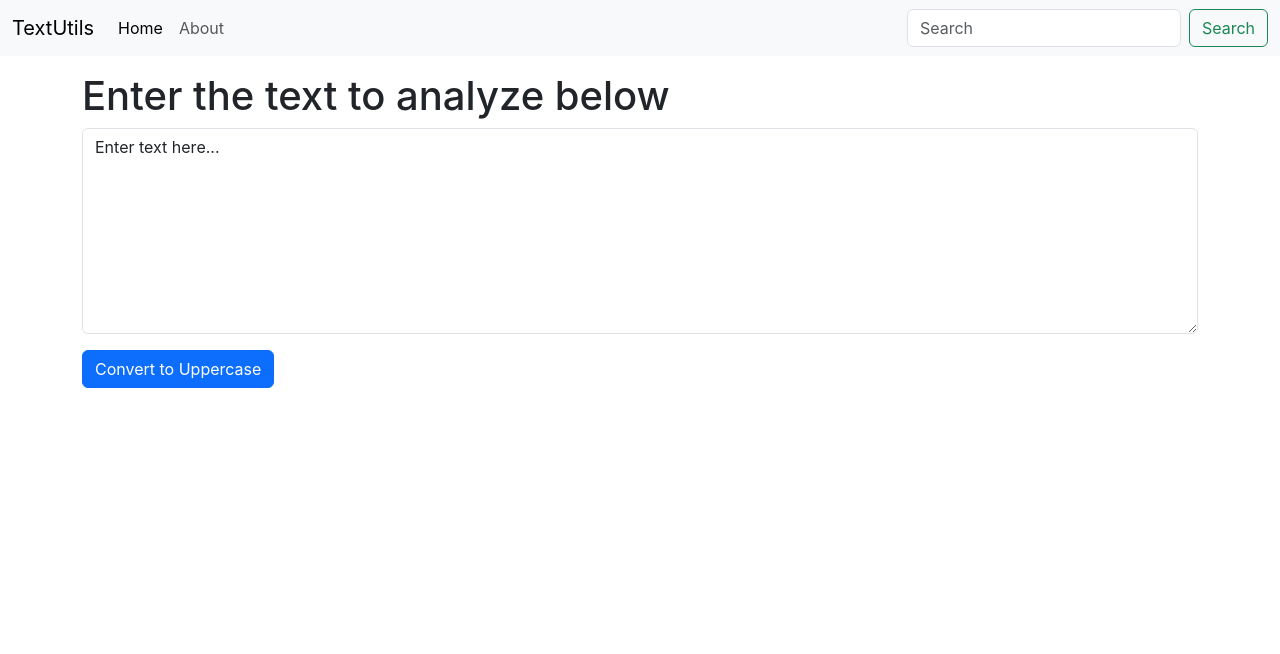
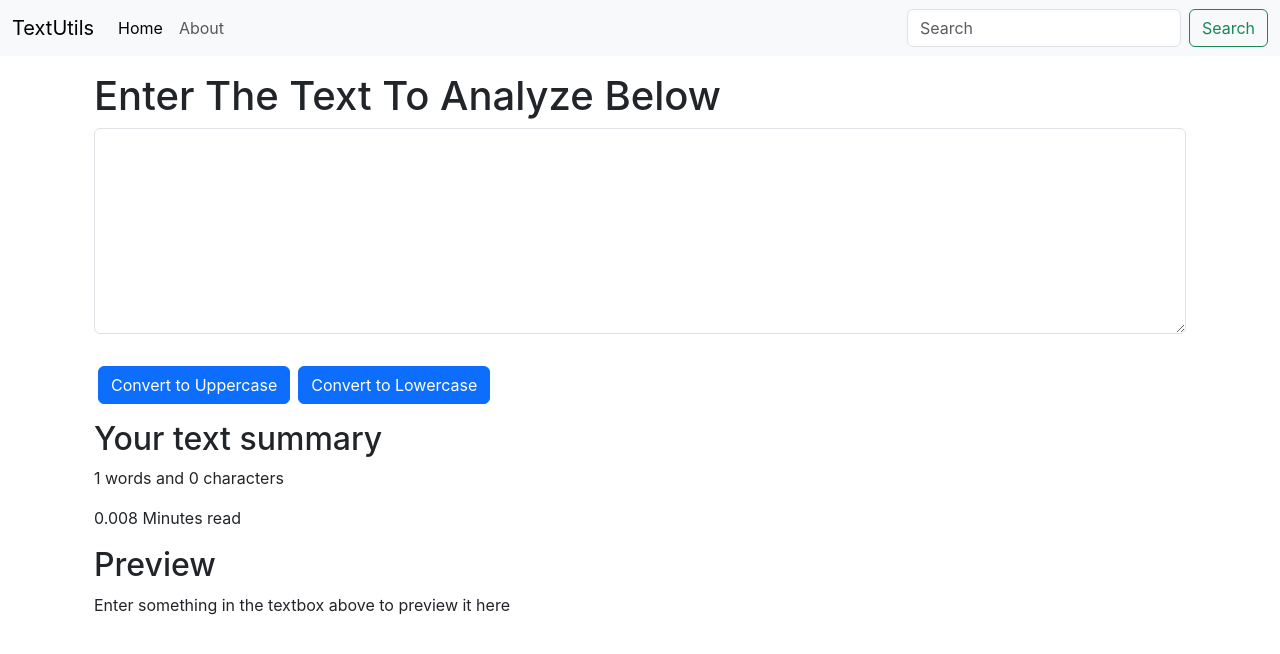
Before and after one commit to Nikhleshshukla123/textutils, a React (Create React App) app: page / in a window 1280 px wide. Shown: the top 654 px of the page. Built offline with nearby package versions, Linux system fonts and the light colour scheme.

Commit message:
Adding convert to lowercase functionality

```diff
--- a/src/App.js
+++ b/src/App.js
@@ -8,7 +8,7 @@ function App() {
     <>
 <Navbar title="TextUtils" aboutText="About"/>
 <div className="container my-3">
-  <TextForm heading="Enter the text to analyze below" mode="light" />
+  <TextForm heading="Enter The Text To Analyze Below" mode="light" />
 </div>
     </>
   );
--- a/src/components/TextForm.js
+++ b/src/components/TextForm.js
@@ -9,21 +9,38 @@ export default function TextForm(props) {
         setText(newText); // This line will cause an error because setText is not a function here (correct way to update state)
     }
 
+    const handleLoClick = () => {
+        // console.log("Uppercase was clicked" + text);
+        let newText = text.toLowerCase(); // This line will cause an error because setText is not a function here (correct way to update state)
+        setText(newText); // This line will cause an error because setText is not a function here (correct way to update state)
+    }
+
     const handleOnChange = (event) => {
         console.log("On change");
         setText(event.target.value); // This line will cause an error because setText is not a function here (correct way to update state)
     }
 
-    const [text, setText] = useState('Enter text here...');
+    const [text, setText] = useState('');
     // text = "new text";  // This line is not needed as it will not update the state  (wrong way to update state)
     // setText("New text"); // This line will cause an error because setText is not a function here (correct way to update state)
     return (
         <>
-        <h1>{props.heading}</h1>
-        <div className="mb-3">
-        <textarea className="form-control" id="myBox" value={text} onChange={handleOnChange} rows="8"></textarea>
-        <button className="btn btn-primary my-3" onClick={handleUpClick}>Convert to Uppercase</button>
-</div>
+        <div className="container">
+            <h1>{props.heading}</h1>
+            <div className="mb-3">
+                <textarea className="form-control" id="myBox" value={text} onChange={handleOnChange} rows="8"></textarea>
+            </div>
+            <button className="btn btn-primary my-3 mx-1" onClick={handleUpClick}>Convert to Uppercase</button>
+            <button className="btn btn-primary my-3 mx-1" onClick={handleLoClick}>Convert to Lowercase</button>
+        </div>
+
+        <div className="container">
+            <h2>Your text summary</h2>
+            <p>{text.split(" ").length} words and {text.length} characters</p>
+            <p>{0.008 * text.split(" ").length} Minutes read</p>
+            <h2>Preview</h2>
+            <p>{text.length > 0 ? text : "Enter something in the textbox above to preview it here"}</p>
+        </div>
     </>
   )
 }
```
